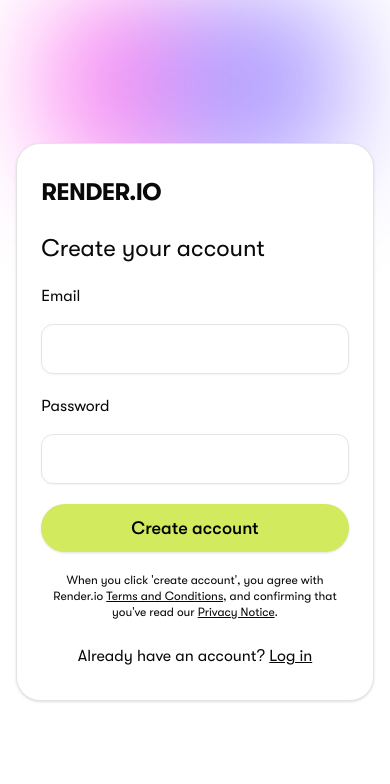
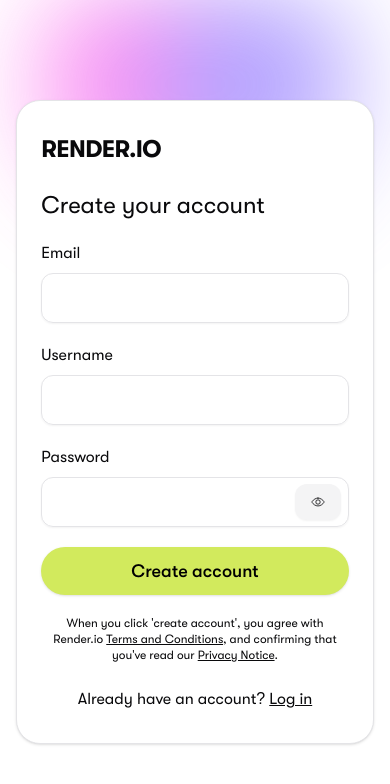
Before and after one commit to Anish-Aby/render.io, a React (Vite) app: page /signup in a window 390 px wide. Shown: the top 784 px of the page. Built offline with nearby package versions, Linux system fonts and the light colour scheme.

Commit message:
Update login and signup page.

```diff
--- a/src/components/BlogsContainer/BlogsContainer.tsx
+++ b/src/components/BlogsContainer/BlogsContainer.tsx
@@ -26,8 +26,6 @@
   } else if (status === "error") {
     return <p className="mt-10">There was an error: {error.message}</p>;
   } else if (status === "success") {
-    console.log("container got called.");
-
     const blogs = data.data.data.blogs;
     return (
       <div className="w-full flex flex-col gap-4 mt-10">
--- a/src/pages/Login.tsx
+++ b/src/pages/Login.tsx
@@ -9,10 +9,67 @@
   CardTitle,
 } from "@/components/ui/card";
 import { Input } from "@/components/ui/input";
-import { Label } from "@/components/ui/label";
 import { Link } from "react-router-dom";
+import { useForm } from "react-hook-form";
+import {
+  Form,
+  FormControl,
+  FormField,
+  FormItem,
+  FormLabel,
+  FormMessage,
+} from "@/components/ui/form";
+import { IoEyeOffOutline, IoEyeOutline } from "react-icons/io5";
+import { useState } from "react";
+import { z } from "zod";
+import { zodResolver } from "@hookform/resolvers/zod";
+import { toast } from "sonner";
+import axios from "axios";
+
+const formSchema = z.object({
+  password: z
+    .string({ required_error: "Password is required" })
+    .min(1, "Please enter your password"),
+  email: z
+    .string({ required_error: "Email is required" })
+    .email({ message: "Invalid email address" })
+    .toLowerCase(),
+});
 
 export default function Login() {
+  const [showPassword, setShowPassword] = useState(false);
+
+  const form = useForm<z.infer<typeof formSchema>>({
+    resolver: zodResolver(formSchema),
+    defaultValues: {
+      email: "",
+      password: "",
+    },
+  });
+
+  async function onSubmit(values: z.infer<typeof formSchema>) {
+    try {
+      const user = await axios.post(
+        "https://render-api.netlify.app/api/users/login",
+        JSON.stringify(values),
+        {
+          headers: {
+            "Content-Type": "application/json",
+          },
+        }
+      );
+
+      if (user.status === 200) {
+        toast.success("Logged in successfully");
+      }
+      console.log(user);
+      // eslint-disable-next-line @typescript-eslint/no-explicit-any
+    } catch (err: any) {
+      const error = err.response.data.message;
+      toast.error(error);
+    }
+  }
+
   return (
     <div className="flex w-full justify-center md:justify-start md:min-h-screen">
       <div className="w-2/6 max-w-md h-full hidden md:flex bg-none border-none md:min-w-64 md:w-2/6 md:mr-14 lg:mr-15 lg:w-1/3 xl:mr-20 relative">
@@ -42,31 +99,70 @@
           </CardHeader>
           <CardContent className="flex flex-col w-full h-full gap-5">
             <h3 className="text-2xl font-p1">Login to Render.io</h3>
-            <div className="flex flex-col gap-4">
-              <Label htmlFor="email" className="text-base">
-                Email
-              </Label>
+            <Form {...form}>
+              <form
+                onSubmit={form.handleSubmit(onSubmit)}
+                className="flex flex-col gap-5"
+              >
+                <FormField
+                  control={form.control}
+                  name="email"
+                  render={({ field }) => (
+                    <FormItem>
+                      <FormLabel className="text-base">Email</FormLabel>
+                      <FormControl>
                         <Input
                           type="email"
-                id="email"
-                name="email"
                           className="text-base p-6 rounded-xl md:shadow-none"
-              ></Input>
+                          {...field}
+                        />
+                      </FormControl>
+                      <FormMessage />
+                    </FormItem>
+                  )}
+                />
+                <FormField
+                  control={form.control}
+                  name="password"
+                  render={({ field }) => (
+                    <FormItem>
+                      <FormLabel className="text-base">Password</FormLabel>
+                      <FormControl>
+                        <div className="flex items-center gap-4 relative">
+                          <Input
+                            type={showPassword ? "text" : "password"}
+                            className="text-base p-6 rounded-xl md:shadow-none"
+                            {...field}
+                          />
+                          <Button
+                            className="rounded-xl absolute right-2"
+                            variant={"secondary"}
+                            type="button"
+                            onClick={() =>
+                              setShowPassword((curShowPass) => !curShowPass)
+                            }
+                          >
+                            {showPassword ? (
+                              <IoEyeOffOutline />
+                            ) : (
+                              <IoEyeOutline />
+                            )}
+                          </Button>
                         </div>
-            <div className="flex flex-col gap-4">
-              <Label htmlFor="password" className="text-base">
-                Password
-              </Label>
-              <Input
-                type="password"
-                id="password"
-                name="password"
-                className="text-base p-6 rounded-xl md:shadow-none"
-              ></Input>
-            </div>
-            <Button className="rounded-full font-p2 text-lg p-6 bg-greenAccent text-black hover:text-primary-foreground md:my-5">
+                      </FormControl>
+                      <FormMessage />
+                    </FormItem>
+                  )}
+                />
+                <Button
+                  disabled={form.formState.isSubmitting && true}
+                  type="submit"
+                  className="rounded-full font-p2 text-lg p-6 bg-greenAccent text-black hover:text-primary-foreground md:my-5"
+                >
                   Login to Render
                 </Button>
+              </form>
+            </Form>
             <p className="underline text-base flex justify-center">
               Forgot password?
             </p>
--- a/src/pages/Signup.tsx
+++ b/src/pages/Signup.tsx
@@ -1,6 +1,7 @@
 import Logo from "@/components/Logo/Logo";
 import GradientAccent from "@/components/ui/GradientAccent";
 import { Button } from "@/components/ui/button";
+import { IoEyeOffOutline, IoEyeOutline } from "react-icons/io5";
 import {
   Card,
   CardContent,
@@ -9,13 +10,98 @@
   CardTitle,
 } from "@/components/ui/card";
 import { Input } from "@/components/ui/input";
-import { Label } from "@/components/ui/label";
 import { Link } from "react-router-dom";
+import { z } from "zod";
+import { zodResolver } from "@hookform/resolvers/zod";
+import { useForm } from "react-hook-form";
+import {
+  Form,
+  FormControl,
+  FormField,
+  FormItem,
+  FormLabel,
+  FormMessage,
+} from "@/components/ui/form";
+import { useState } from "react";
+import axios from "axios";
+import { toast } from "sonner";
+
+const usernameRequiredLength = 3;
+const passwordRequiredLength = 8;
+
+const usernameRequiredLengthMessage = `Username must be atleast ${usernameRequiredLength} characters long`;
+const passwordRequiredLengthMessage = `Password must be atleast ${passwordRequiredLength} characters long`;
+
+const formSchema = z.object({
+  username: z
+    .string({ required_error: "Username is required" })
+    .min(usernameRequiredLength, {
+      message: usernameRequiredLengthMessage,
+    })
+    .superRefine((val, ctx) => {
+      if (val.includes(" ")) {
+        ctx.addIssue({
+          code: z.ZodIssueCode.custom,
+          message: "Username must not include spaces",
+        });
+      }
+
+      if (/[^A-Za-z 0-9 _ -]/g.test(val)) {
+        ctx.addIssue({
+          code: z.ZodIssueCode.custom,
+          message: "Special characters are not allowed",
+        });
+      }
+    }),
+  password: z
+    .string({ required_error: "Password is required" })
+    .min(passwordRequiredLength, {
+      message: passwordRequiredLengthMessage,
+    }),
+  email: z
+    .string({ required_error: "Email is required" })
+    .email({ message: "Invalid email address" })
+    .toLowerCase(),
+});
 
 export default function Signup() {
+  const [showPassword, setShowPassword] = useState(false);
+
+  const form = useForm<z.infer<typeof formSchema>>({
+    resolver: zodResolver(formSchema),
+    defaultValues: {
+      username: "",
+      password: "",
+      email: "",
+    },
+  });
+
+  async function onSubmit(values: z.infer<typeof formSchema>) {
+    try {
+      const user = await axios.post(
+        "https://render-api.netlify.app/api/users/signup",
+        JSON.stringify(values),
+        {
+          headers: {
+            "Content-Type": "application/json",
+          },
+        }
+      );
+
+      if (user.status === 201) {
+        toast.success("Account successfully created");
+      }
+      console.log(user);
+      // eslint-disable-next-line @typescript-eslint/no-explicit-any
+    } catch (err: any) {
+      const error = err.response.data.message;
+      toast.error(error);
+    }
+  }
+
   return (
-    <div className="flex w-full justify-center md:justify-start md:min-h-screen">
-      <div className="w-2/6 max-w-md h-full hidden md:flex bg-none border-none md:min-w-64 md:w-2/6 md:mr-14 lg:mr-15 lg:w-1/3 xl:mr-20 relative">
+    <div className="flex w-full min-h-svh h-full justify-center md:justify-start md:min-h-svh">
+      <div className="w-2/6 max-w-md min-h-svh h-full hidden md:flex bg-none border-none md:min-w-64 md:w-2/6 md:mr-14 lg:mr-15 lg:w-1/3 xl:mr-20 relative">
         <Logo className="absolute top-5 left-5 hidden md:flex z-20 md:text-base lg:text-lg xl:text-xl" />
         <p className="absolute font-p1 bottom-5 left-5 z-10">
           <a href="https://dribbble.com/nguyenhut">dribbble/@nguyenhut</a>
@@ -23,7 +109,7 @@
         <video
           aria-hidden="true"
           autoPlay
-          className="w-full h-screen object-cover"
+          className="w-full h-svh min-h-screen object-cover"
           loop={true}
           muted={true}
           playsInline={true}
@@ -42,31 +128,88 @@
           </CardHeader>
           <CardContent className="flex flex-col w-full h-full gap-5">
             <h3 className="text-2xl font-p1">Create your account</h3>
-            <div className="flex flex-col gap-4">
-              <Label htmlFor="email" className="text-base">
-                Email
-              </Label>
+            <Form {...form}>
+              <form
+                onSubmit={form.handleSubmit(onSubmit)}
+                className="flex flex-col gap-5"
+              >
+                <FormField
+                  control={form.control}
+                  name="email"
+                  render={({ field }) => (
+                    <FormItem>
+                      <FormLabel className="text-base">Email</FormLabel>
+                      <FormControl>
                         <Input
                           type="email"
-                id="email"
-                name="email"
                           className="text-base p-6 rounded-xl md:shadow-none"
-              ></Input>
+                          {...field}
+                        />
+                      </FormControl>
+                      <FormMessage />
+                    </FormItem>
+                  )}
+                />
+                <FormField
+                  control={form.control}
+                  name="username"
+                  render={({ field }) => (
+                    <FormItem>
+                      <FormLabel className="text-base">Username</FormLabel>
+                      <FormControl>
+                        <Input
+                          className="text-base p-6 rounded-xl md:shadow-none"
+                          {...field}
+                        />
+                      </FormControl>
+
+                      <FormMessage />
+                    </FormItem>
+                  )}
+                />
+                <FormField
+                  control={form.control}
+                  name="password"
+                  render={({ field }) => (
+                    <FormItem>
+                      <FormLabel className="text-base">Password</FormLabel>
+                      <FormControl>
+                        <div className="flex items-center gap-4 relative">
+                          <Input
+                            type={showPassword ? "text" : "password"}
+                            className="text-base p-6 rounded-xl md:shadow-none"
+                            {...field}
+                          />
+                          <Button
+                            className="absolute right-2 rounded-xl"
+                            variant={"secondary"}
+                            type="button"
+                            onClick={() =>
+                              setShowPassword((curShowPass) => !curShowPass)
+                            }
+                          >
+                            {showPassword ? (
+                              <IoEyeOffOutline />
+                            ) : (
+                              <IoEyeOutline />
+                            )}
+                          </Button>
                         </div>
-            <div className="flex flex-col gap-4">
-              <Label htmlFor="password" className="text-base">
-                Password
-              </Label>
-              <Input
-                type="password"
-                id="password"
-                name="password"
-                className="text-base p-6 rounded-xl md:shadow-none"
-              ></Input>
-            </div>
-            <Button className="rounded-full font-p2 text-lg p-6 bg-greenAccent text-black hover:text-primary-foreground md:my-5">
+                      </FormControl>
+                      <FormMessage />
+                    </FormItem>
+                  )}
+                />
+                <Button
+                  disabled={form.formState.isSubmitting && true}
+                  type="submit"
+                  className="rounded-full font-p2 text-lg p-6 bg-greenAccent text-black hover:text-primary-foreground md:my-5"
+                >
                   Create account
                 </Button>
+              </form>
+            </Form>
+
             <p className="text-xs text-center">
               When you click 'create account', you agree with Render.io{" "}
               <span className="inline underline">Terms and Conditions</span>,
```
Also changed, not shown: src/main.tsx (+1 -8 lines). Lines whose indentation alone changed are shown as unchanged.
